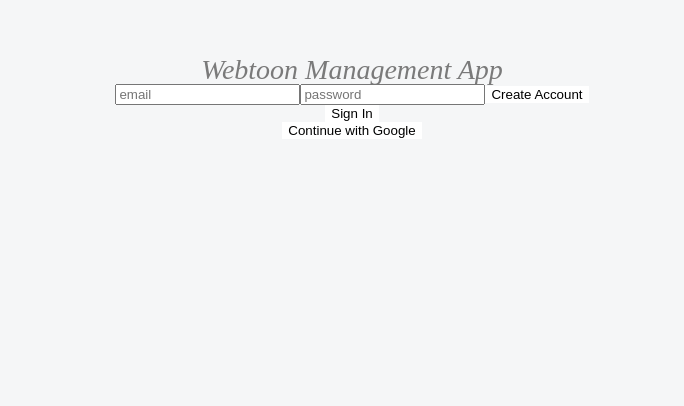
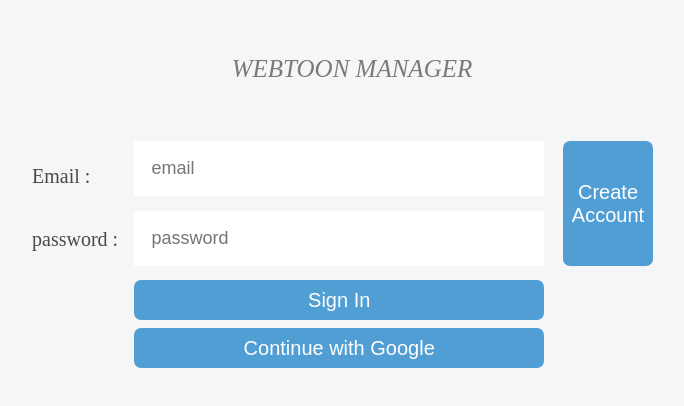
Before and after one commit to LDEV4966/webtoon-management-app, a React (Create React App) app: page /#/ in a window 1280 px wide. Shown: the part 104-510 px from the top of the page, without its empty margins (288-972 px from the left). Built offline with nearby package versions, Linux system fonts and the light colour scheme; no server answers.

Commit message:
Auth page styling

```diff
--- a/src/components/Navigation.js
+++ b/src/components/Navigation.js
@@ -12,7 +12,7 @@ const Navigation = () => {
 
   return (
     <nav id="navigation-screen">
-      <span className="app-title">Webtoon Management App</span>
+      <span className="app-title">WEBTOON MANAGER</span>
       <ul className="navigation">
         <li className="navigation__list">
           <Link to="/">Home</Link>
--- a/src/routes/Auth.js
+++ b/src/routes/Auth.js
@@ -40,10 +40,13 @@ const Auth = () => {
   const toggleNewAccount = () => setNewAccount((prev) => !prev);
   return (
     <div id="auth-mainscreen">
-      <span className="app-title">Webtoon Management App</span>
+      <span className="app-title">WEBTOON MANAGER</span>
       <form onSubmit={onSubmit} className="login-form">
+        <div>
+          <div className="login-form__account">
+            <span>Email : </span>
             <input
-          className="login-form__email"
+              className="login-form__account-input"
               onChange={onChange}
               value={email}
               name="email"
@@ -51,8 +54,11 @@ const Auth = () => {
               placeholder="email"
               required
             />
+          </div>
+          <div className="login-form__account">
+            <span>password : </span>
             <input
-          className="login-form__password"
+              className="login-form__account-input"
               onChange={onChange}
               value={password}
               name="password"
@@ -60,29 +66,30 @@ const Auth = () => {
               placeholder="password"
               required
             />
-
+          </div>
+        </div>
+        <div>
           <input
             className="login-form__submit-btn"
             type="submit"
             value={newAccount ? "Create Account" : "Sign In"}
           />
-        {error && <span className="error-code">{error}</span>}
+        </div>
       </form>
-      <span onClick={toggleNewAccount} className="login-form__btn-change">
-        <button className="login-form__submit-btn">
-          {newAccount ? "Sign In" : "Create Account"}
+      {error && <span className="error-code">"{error}"</span>}
+      {socialLoginError && (
+        <span className="error-code">"{socialLoginError}"</span>
+      )}
+      <div className="other-login">
+        <span onClick={toggleNewAccount} className="other-login-btn">
+          <button>{newAccount ? "Sign In" : "Create Account"}</button>
+        </span>
+        <span className="other-login-btn social-login-btn">
+          <button onClick={socialLogin} name="google">
+            Continue with Google
           </button>
         </span>
-      <button
-        onClick={socialLogin}
-        className="login-form__social-login"
-        name="google"
-      >
-        Continue with Google
-      </button>
-      {socialLoginError && (
-        <span className="error-code">{socialLoginError}</span>
-      )}
+      </div>
     </div>
   );
 };
--- a/src/routes/Profile.js
+++ b/src/routes/Profile.js
@@ -3,17 +3,11 @@ import React from "react";
 import { useHistory } from "react-router-dom";
 
 const Profile = () => {
-    const history = useHistory();
-    const onLogOutClick = async () =>{
-        await authService.signOut();
-        history.push("/");
-    }
-    return (
-        <div>
-            My Profile
-            <button onClick ={onLogOutClick}>Log out</button>
-        </div>
-    )
-}
+  return (
+    <div>
+      <span></span>
+    </div>
+  );
+};
 
 export default Profile;
--- a/src/style.css
+++ b/src/style.css
@@ -18,13 +18,11 @@ body {
 button {
   outline: none;
   border: none;
-  background-color: white;
   cursor: pointer;
 }
 input[type="submit"] {
   border: none;
   cursor: pointer;
-  background-color: white;
 }
 
 /*Navigation Bat*/
@@ -42,7 +40,7 @@ input[type="submit"] {
   align-items: center;
 }
 .navigation {
-  width: 60%;
+  width: 55%;
   padding: 15px;
   display: flex;
   flex-direction: row;
@@ -71,10 +69,10 @@ input[type="submit"] {
 .app-title {
   color: rgba(122, 122, 122, 1);
   font-weight: 500;
-  font-size: 28px;
+  font-size: 25px;
   font-style: italic;
-  width: 40%;
   text-align: center;
+  width: 45%;
 }
 
 /*Auth main screen*/
@@ -84,6 +82,98 @@ input[type="submit"] {
   display: flex;
   flex-direction: column;
   align-items: center;
+}
+.login-form {
+  display: flex;
+  flex-direction: row;
+  justify-content: center;
+  width: 50%;
+  margin: 0 auto;
+  margin-top: 60px;
+}
+.login-form > div:first-child {
+  display: flex;
+  flex-direction: column;
+  justify-content: center;
+  width: 80%;
+}
+.login-form > div:nth-child(2) {
+  width: 20%;
+  display: flex;
+  align-items: center;
+  justify-content: center;
+}
+.login-form__account {
+  width: 100%;
+  display: flex;
+  flex-direction: row;
+  justify-content: center;
+  align-items: center;
+}
+.login-form__account > span {
+  display: block;
+  width: 20%;
+  font-size: 20px;
+  font-weight: 400;
+  color: rgba(0, 0, 0, 0.7);
+}
+.login-form__account-input[name="email"] {
+  margin-bottom: 15px;
+}
+.login-form__account-input {
+  width: 80%;
+  height: 55px;
+  padding: 1px 17px;
+  border: none;
+  font-size: 18px;
+}
+.login-form__submit-btn {
+  width: 70%;
+  height: 100%;
+  border-radius: 7px;
+  font-size: 20px;
+  font-weight: 400;
+  color: white;
+  background-color: #519ed4;
+  white-space: normal;
+}
+.other-login {
+  width: 32%;
+  margin: 0 auto;
+}
+.other-login-btn {
+  width: 100%;
+  display: flex;
+  flex-direction: column;
+  align-items: center;
+  margin-top: 25px;
+}
+
+.other-login-btn button {
+  position: absolute;
+  display: flex;
+  justify-content: center;
+  align-items: center;
+  left: 33%;
+  margin-bottom: 30px;
+  width: 32%;
+  height: 15px;
+  white-space: normal;
+  padding: 20px;
+  top: 48%;
+  font-size: 20px;
+  border-radius: 7px;
+  color: white;
+  background-color: #519ed4;
+}
+.social-login-btn button {
+  top: 54%;
+}
+.error-code {
+  color: tomato;
+  font-size: 15px;
+  font-weight: 500;
+  margin-top: 15px;
 }
 
 /*Home main screen*/
@@ -132,6 +222,9 @@ input[type="submit"] {
   justify-content: center;
   align-items: center;
 }
+.webttoon_site__page-inner {
+  background-color: white;
+}
 .webttoon_site__page-inner a img {
   width: 150px;
   height: 150px;
@@ -153,6 +246,9 @@ input[type="submit"] {
 #naver-mainscreen {
   padding: 0px 100px;
   height: 100%;
+  display: flex;
+  flex-direction: column;
+  align-items: center;
 }
 .daily_all {
   border: none;
@@ -160,6 +256,7 @@ input[type="submit"] {
   display: flex;
   flex-direction: row;
   justify-content: center;
+  height: 100vh;
 }
 .daily_all .lodaing {
   height: 60%;
@@ -174,7 +271,7 @@ input[type="submit"] {
   display: flex;
   justify-content: center;
   font-weight: 500;
-  font-size: 28px;
+  font-size: 30px;
   margin-bottom: 50px;
 }
 .col {
```
Lines whose indentation alone changed are shown as unchanged.
